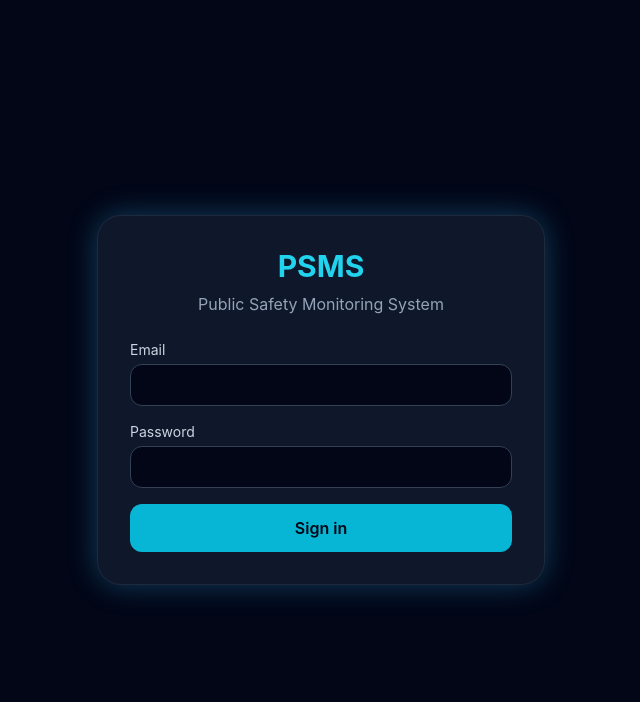
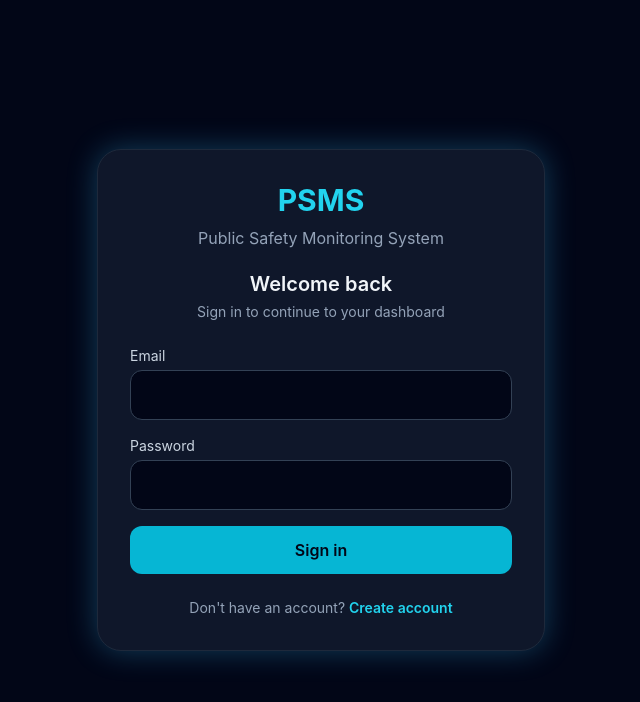
Before and after one commit to COVERTECH07/COVERTECH-HK26-0021, a React (Vite) app in the folder frontend/: page /login in a window 1280 px wide. Shown: the top 702 px of the page, without its empty margins (319-959 px from the left). Built offline with nearby package versions, Linux system fonts and the light colour scheme; no server answers.

Commit message:
Add account registration flow to PSMS login

```diff
--- a/frontend/src/pages/Login.jsx
+++ b/frontend/src/pages/Login.jsx
@@ -1,6 +1,6 @@
 import { useState } from 'react';
 import { useNavigate } from 'react-router-dom';
-import { login } from '../api/auth';
+import { login, register } from '../api/auth';
 import { useAuth } from '../context/AuthContext';
 
 const API_URL = (import.meta.env.VITE_API_URL || (
@@ -10,17 +10,26 @@ const API_URL = (import.meta.env.VITE_API_URL || (
 )).replace(/\/$/, '');
 
 export default function Login() {
+  const [isRegistering, setIsRegistering] = useState(false);
+  const [fullName, setFullName] = useState('');
   const [email, setEmail] = useState('');
   const [password, setPassword] = useState('');
   const [error, setError] = useState('');
+  const [isSubmitting, setIsSubmitting] = useState(false);
   const navigate = useNavigate();
   const { login: setSession } = useAuth();
 
   const handleSubmit = async (event) => {
     event.preventDefault();
     setError('');
+    setIsSubmitting(true);
     try {
-      const payload = await login({ email, password });
+      if (isRegistering) {
+        await register({ full_name: fullName.trim(), email: email.trim(), password });
+      }
+
+      // Registration creates the account; then use the same login flow for both modes.
+      const payload = await login({ email: email.trim(), password });
       const profileResponse = await fetch(`${API_URL}/auth/me`, {
         headers: { Authorization: `Bearer ${payload.access_token}` },
       });
@@ -31,35 +40,65 @@ export default function Login() {
       setSession(payload.access_token, profile);
       navigate('/');
     } catch (err) {
-      setError(err.message || 'Authentication failed');
+      setError(err.message || (isRegistering ? 'Could not create your account' : 'Authentication failed'));
+    } finally {
+      setIsSubmitting(false);
     }
   };
 
+  const switchMode = () => {
+    setIsRegistering((current) => !current);
+    setError('');
+  };
+
   return (
-    <div className="flex min-h-screen items-center justify-center bg-slate-950 px-4">
+    <div className="flex min-h-screen items-center justify-center bg-slate-950 px-4 py-8">
       <div className="w-full max-w-md rounded-3xl border border-slate-800 bg-slate-900 p-8 shadow-glow">
         <div className="mb-6 text-center">
           <div className="text-3xl font-bold text-cyan-400">PSMS</div>
           <p className="mt-2 text-slate-400">Public Safety Monitoring System</p>
+          <h1 className="mt-5 text-xl font-semibold text-slate-100">
+            {isRegistering ? 'Create your account' : 'Welcome back'}
+          </h1>
+          <p className="mt-1 text-sm text-slate-400">
+            {isRegistering ? 'Register to access the monitoring dashboard' : 'Sign in to continue to your dashboard'}
+          </p>
         </div>
         <form className="space-y-4" onSubmit={handleSubmit}>
+          {isRegistering && (
+            <div>
+              <label className="mb-1 block text-sm text-slate-300" htmlFor="fullName">Full name</label>
+              <input id="fullName" name="name" type="text" autoComplete="name" required
+                value={fullName} onChange={(e) => setFullName(e.target.value)}
+                className="w-full rounded-xl border border-slate-700 bg-slate-950 px-3 py-3 text-slate-100 outline-none focus:border-cyan-500" />
+            </div>
+          )}
           <div>
             <label className="mb-1 block text-sm text-slate-300" htmlFor="email">Email</label>
-            <input id="email" name="email" type="email" autoComplete="username" required
+            <input id="email" name="email" type="email" autoComplete="email" required
               value={email} onChange={(e) => setEmail(e.target.value)}
-              className="w-full rounded-xl border border-slate-700 bg-slate-950 px-3 py-2 text-slate-100" />
+              className="w-full rounded-xl border border-slate-700 bg-slate-950 px-3 py-3 text-slate-100 outline-none focus:border-cyan-500" />
           </div>
           <div>
             <label className="mb-1 block text-sm text-slate-300" htmlFor="password">Password</label>
-            <input id="password" name="password" type="password" autoComplete="current-password" required
+            <input id="password" name="password" type="password"
+              autoComplete={isRegistering ? 'new-password' : 'current-password'} required minLength={isRegistering ? 8 : undefined}
               value={password} onChange={(e) => setPassword(e.target.value)}
-              className="w-full rounded-xl border border-slate-700 bg-slate-950 px-3 py-2 text-slate-100" />
+              className="w-full rounded-xl border border-slate-700 bg-slate-950 px-3 py-3 text-slate-100 outline-none focus:border-cyan-500" />
+            {isRegistering && <p className="mt-1 text-xs text-slate-500">Use at least 8 characters.</p>}
           </div>
-          {error && <div role="alert" className="text-sm text-red-400">{error}</div>}
-          <button type="submit" className="w-full rounded-xl bg-cyan-500 px-4 py-3 font-semibold text-slate-950">
-            Sign in
+          {error && <div role="alert" className="rounded-lg border border-red-900 bg-red-950/40 p-3 text-sm text-red-300">{error}</div>}
+          <button type="submit" disabled={isSubmitting}
+            className="w-full rounded-xl bg-cyan-500 px-4 py-3 font-semibold text-slate-950 transition hover:bg-cyan-400 disabled:cursor-not-allowed disabled:opacity-60">
+            {isSubmitting ? 'Please wait…' : isRegistering ? 'Create account' : 'Sign in'}
           </button>
         </form>
+        <p className="mt-6 text-center text-sm text-slate-400">
+          {isRegistering ? 'Already have an account?' : "Don't have an account?"}{' '}
+          <button type="button" onClick={switchMode} className="font-semibold text-cyan-400 hover:text-cyan-300">
+            {isRegistering ? 'Sign in' : 'Create account'}
+          </button>
+        </p>
       </div>
     </div>
   );
```
